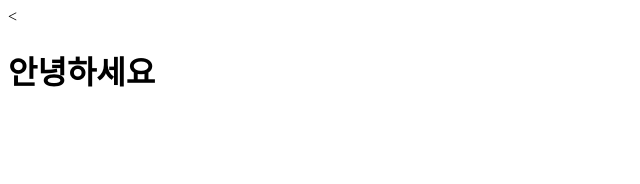
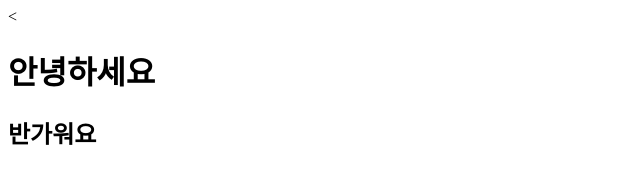
Before and after one commit to jinyoon1205/Jinyoon_first, a plain HTML site: page index.html in a window 1280 px wide. Shown: the whole page, without its empty margins (0-640 px from the left). Drawn offline with Linux system fonts and the light colour scheme.

Commit message:
[update]h2

```diff
--- a/index.html
+++ b/index.html
@@ -6,5 +6,6 @@
 </head>
 <body>
     <h1>안녕하세요</h1>
+    <h2>반가워요</h2>
 </body>
 </html>
```
